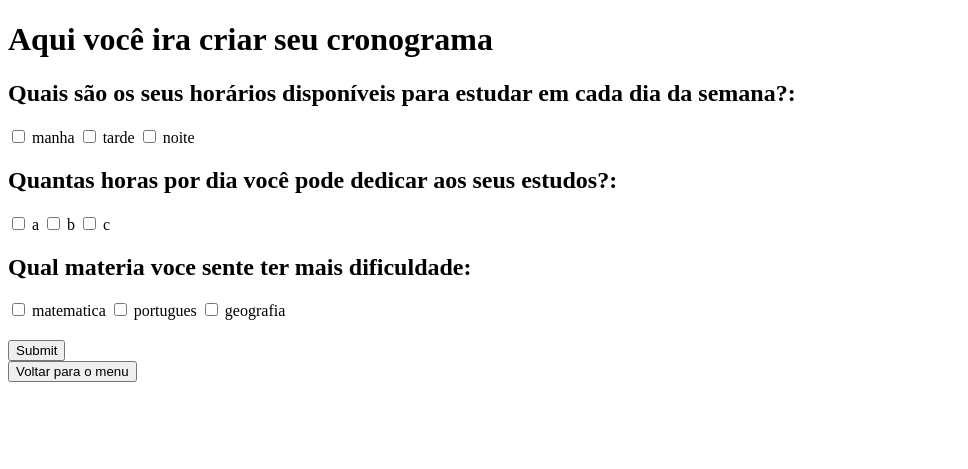
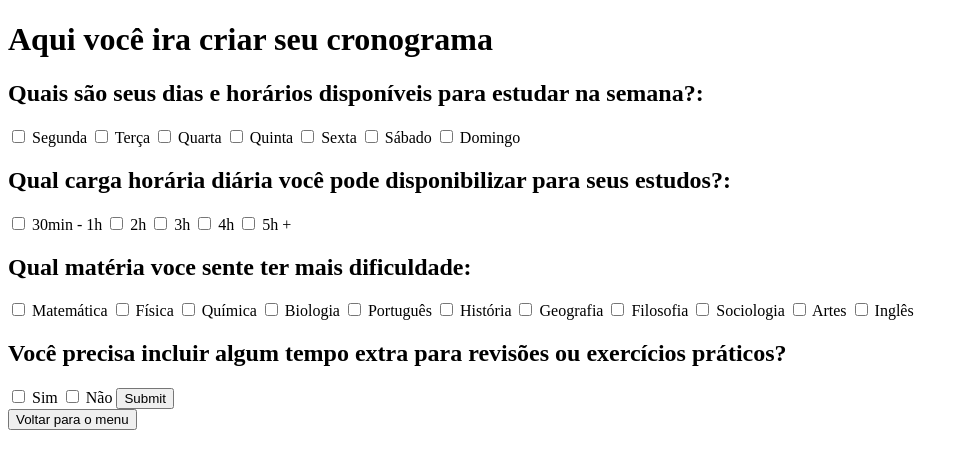
Before and after one commit to Guilhermevalenca/Gearing, a PHP site: page /src/cronograma/criarCronograma.php in a window 1280 px wide. Shown: the top 469 px of the page, without its empty margins (0-968 px from the left). Run offline with PHP 8.4, Linux system fonts and the light colour scheme; the visitor is signed in with stand-in values (Sample User, id 1).

Commit message:
questionário do cronograma

```diff
--- a/src/cronograma/criarCronograma.php
+++ b/src/cronograma/criarCronograma.php
@@ -13,49 +13,114 @@
     <h1>Aqui você ira criar seu cronograma</h1>
     <!-- formulario do cronograma -->
     <form id="form" method="POST" action="./cronograma.php">
-        <h2>Quais são os seus horários disponíveis para estudar em cada dia da semana?:</h2>
+        <h2>Quais são seus dias e horários disponíveis para estudar na semana?:</h2>
         <label>
-            <input type="checkbox" name="horario[]" value="manha">
-            manha
+            <input type="checkbox" name="dia[]" value="segunda">
+            Segunda
         </label>
         <label>
-            <input type="checkbox" name="horario[]" value="tarde">
-            tarde
+            <input type="checkbox" name="dia[]" value="terca">
+            Terça
         </label>
         <label>
-            <input type="checkbox" name="horario[]" value="noite">
-            noite
+            <input type="checkbox" name="dia[]" value="quarta">
+            Quarta
+        </label>
+        <label>
+            <input type="checkbox" name="dia[]" value="quinta">
+            Quinta
+        </label>
+        <label>
+            <input type="checkbox" name="dia[]" value="sexta">
+            Sexta
+        </label>
+        <label>
+            <input type="checkbox" name="dia[]" value="sabado">
+            Sábado
+        </label>
+        <label>
+            <input type="checkbox" name="dia[]" value="domingo">
+            Domingo
         </label>
 
-        <h2>Quantas horas por dia você pode dedicar aos seus estudos?:</h2>
+        <h2>Qual carga horária diária você pode disponibilizar para seus estudos?:</h2>
         <label>
-            <input type="checkbox" name="tempo[]" value="a">
-            a
+            <input type="checkbox" name="horario[]" value="a">
+            30min - 1h
         </label>
         <label>
-            <input type="checkbox" name="tempo[]" value="b">
-            b
+            <input type="checkbox" name="horario[]" value="b">
+            2h
         </label>
         <label>
-            <input type="checkbox" name="tempo[]" value="c">
-            c
+            <input type="checkbox" name="horario[]" value="c">
+            3h
+        </label>
+        <label>
+            <input type="checkbox" name="horario[]" value="d">
+            4h
+        </label>
+        <label>
+            <input type="checkbox" name="horario[]" value="e">
+            5h +
         </label>
 
-        <h2>Qual materia voce sente ter mais dificuldade:</h2>
+        <h2>Qual matéria voce sente ter mais dificuldade:</h2>
         <label>
             <input type="checkbox" name="materia[]" value='matematica'>
-            matematica
+            Matemática
+        </label>
+        <label>
+            <input type="checkbox" name="materia[]" value='fisica'>
+            Física
+        </label>
+        <label>
+            <input type="checkbox" name="materia[]" value='quimica'>
+            Química
+        </label>
+        <label>
+            <input type="checkbox" name="materia[]" value='biologia'>
+            Biologia
         </label>
         <label>
             <input type="checkbox" name="materia[]" value='portugues'>
-            portugues
+            Português
+        </label>
+        <label>
+            <input type="checkbox" name="materia[]" value='historia'>
+            História
         </label>
         <label>
             <input type="checkbox" name="materia[]" value='geografia'>
-            geografia
+            Geografia
         </label>
-        <h2></h2>
-            <input type="submit">
+        <label>
+            <input type="checkbox" name="materia[]" value='filosofia'>
+            Filosofia
+        </label>
+        <label>
+            <input type="checkbox" name="materia[]" value='sociologia'>
+            Sociologia
+        </label>
+        <label>
+            <input type="checkbox" name="materia[]" value='artes'>
+            Artes
+        </label>
+        <label>
+            <input type="checkbox" name="materia[]" value='Ingles'>
+            Inglês
+        </label>
+
+        <h2>Você precisa incluir algum tempo extra para revisões ou exercícios práticos?</h2>
+        <label>
+            <input type="checkbox" name="tempo[]" value='sim'>
+            Sim <!-- adicionar a opção revisões e exercícios -->
+        </label>
+        <label>
+            <input type="checkbox" name="tempo[]" value='nao'>
+            Não
+        </label>
+        <input type="submit">
     </form>
     <script>
         //script para verificar se todas as perguntas tiveram ao menos uma resposta
@@ -87,11 +152,7 @@
     <button onclick="window.location.href='/src/menu.php'">Voltar para o menu</button>
 </body>
 </html>
+
 <!--
-Quantas horas por dia você pode dedicar aos seus estudos?
-Quais são os dias da semana em que você pode estudar?
-Quais são os seus horários disponíveis para estudar em cada dia da semana?
-Você precisa incluir algum tempo extra para revisões ou exercícios práticos?
-Você possui algum prazo específico para concluir esses estudos?
-Qual é o método de estudo que você costuma usar (ex: leitura, prática, resumos, etc.)?
--->
+    Dica de Rômulo é fazer uma página para cada pergunta
+    -->
--- a/src/userCRUD/criandoNovoUser.html
+++ b/src/userCRUD/criandoNovoUser.html
@@ -27,6 +27,7 @@
             <input type="password" id="confirme" name="confirmaSenha" placeholder="Digite novamente sua senha" required>
         </label><br>
         <input type="submit">
+        <!-- Pergunta: Qual método você costuma usar para estudar? -->
     </form>
     <script>
         const form = document.getElementById('formulario');
```
